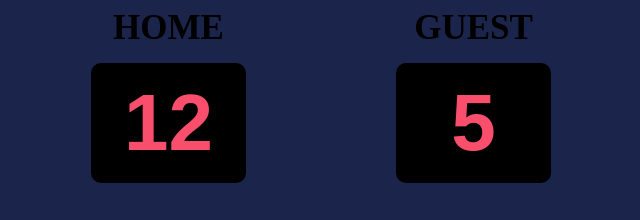
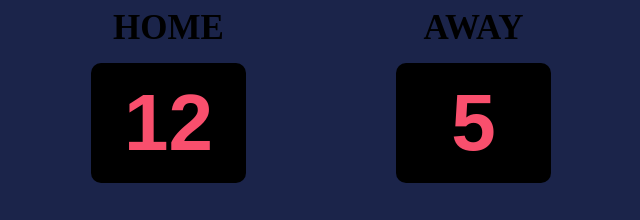
Before and after one commit to Leisurp/basketball-scoreboard, a website built with Vite: page index.html in a window 1280 px wide. Shown: the top 220 px of the page, 319-959 px from the left. Built offline with nearby package versions, Linux system fonts and the light colour scheme; a web font is replaced by a local one.

Commit message:
Changed GUEST to AWAY
Changed GUEST scoreboard title text to say AWAY instead.

```diff
--- a/index.html
+++ b/index.html
@@ -14,7 +14,7 @@
                     </div>
                 </div>
                 <div id="guest_container">
-                    <h3 id="titles">GUEST</h3>
+                    <h3 id="titles">AWAY</h3>
                     <h1 id="guestCount">5</h1>
                     <div class="buttonsG">
                         <button class="scoreButton" onclick="plusOneG()">+1</button>
```
